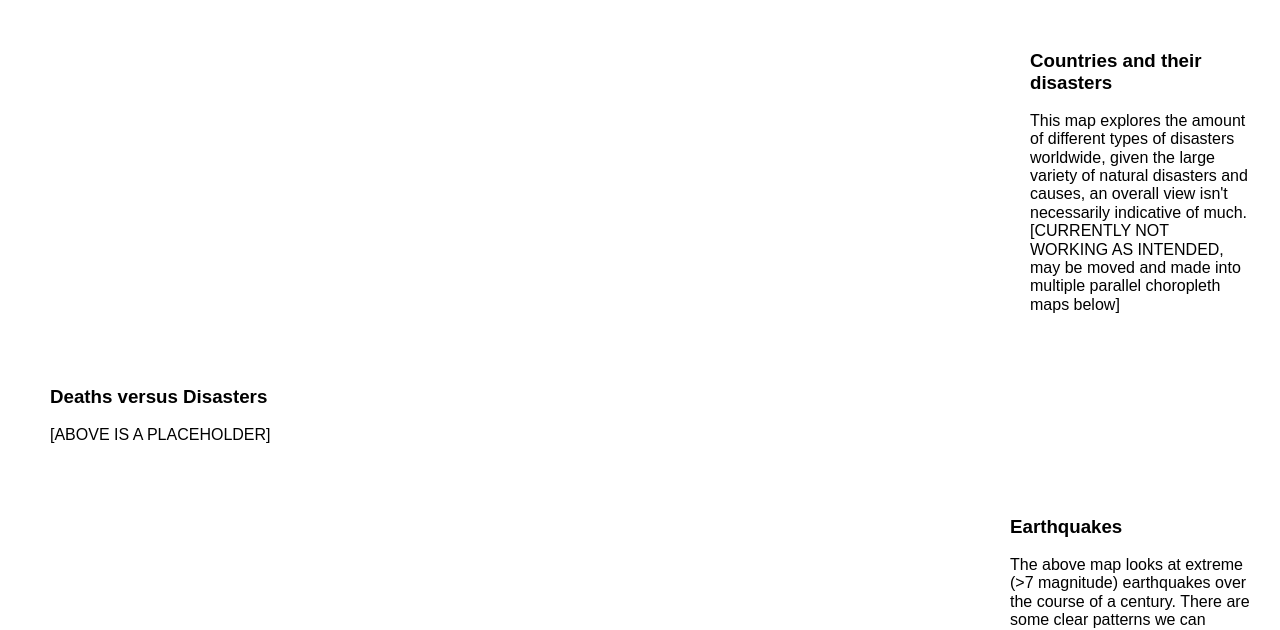
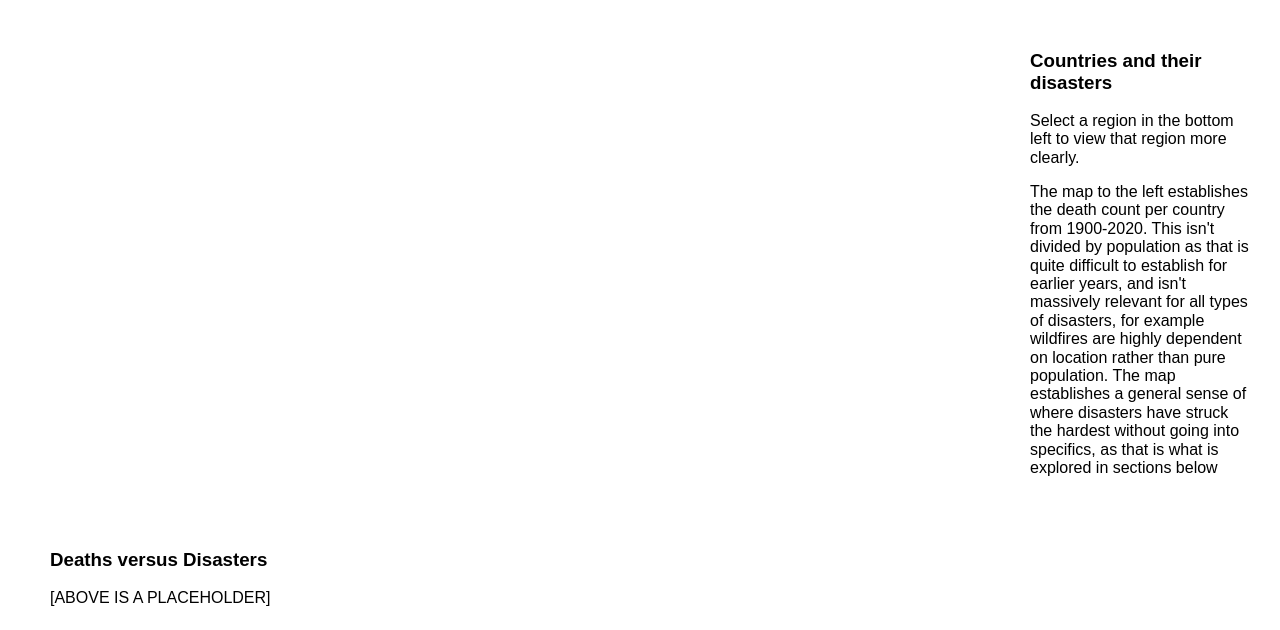
Before and after one commit to Danpengo/Earthquakes_Visual, a plain HTML site: page index.html in a window 1280 px wide. Shown: the part 136-766 px from the top of the page. Drawn offline with nearby package versions, Linux system fonts and the light colour scheme; a script that the page names is missing.

Commit message:
Update index.html

```diff
--- a/index.html
+++ b/index.html
@@ -53,8 +53,10 @@ h1 { text-align: center }
   <div class="pure-u-1-5">
     <div class="description description-right">
       <h3>Countries and their disasters</h3>
-      <p>This map explores the amount of different types of disasters worldwide, given the large variety of natural disasters and causes, an overall view
-      isn't necessarily indicative of much. [CURRENTLY NOT WORKING AS INTENDED, may be moved and made into multiple parallel choropleth maps below]</p>
+      <p>Select a region in the bottom left to view that region more clearly.</p>
+      <p>The map to the left establishes the death count per country from 1900-2020. This isn't divided by population as that is quite difficult to establish for earlier years, and isn't massively relevant for
+          all types of disasters, for example wildfires are highly dependent on location rather than pure population. The map establishes a general sense of where disasters have struck the hardest without going into specifics,
+          as that is what is explored in sections below</p>
     </div>
   </div>
 </div>
```
